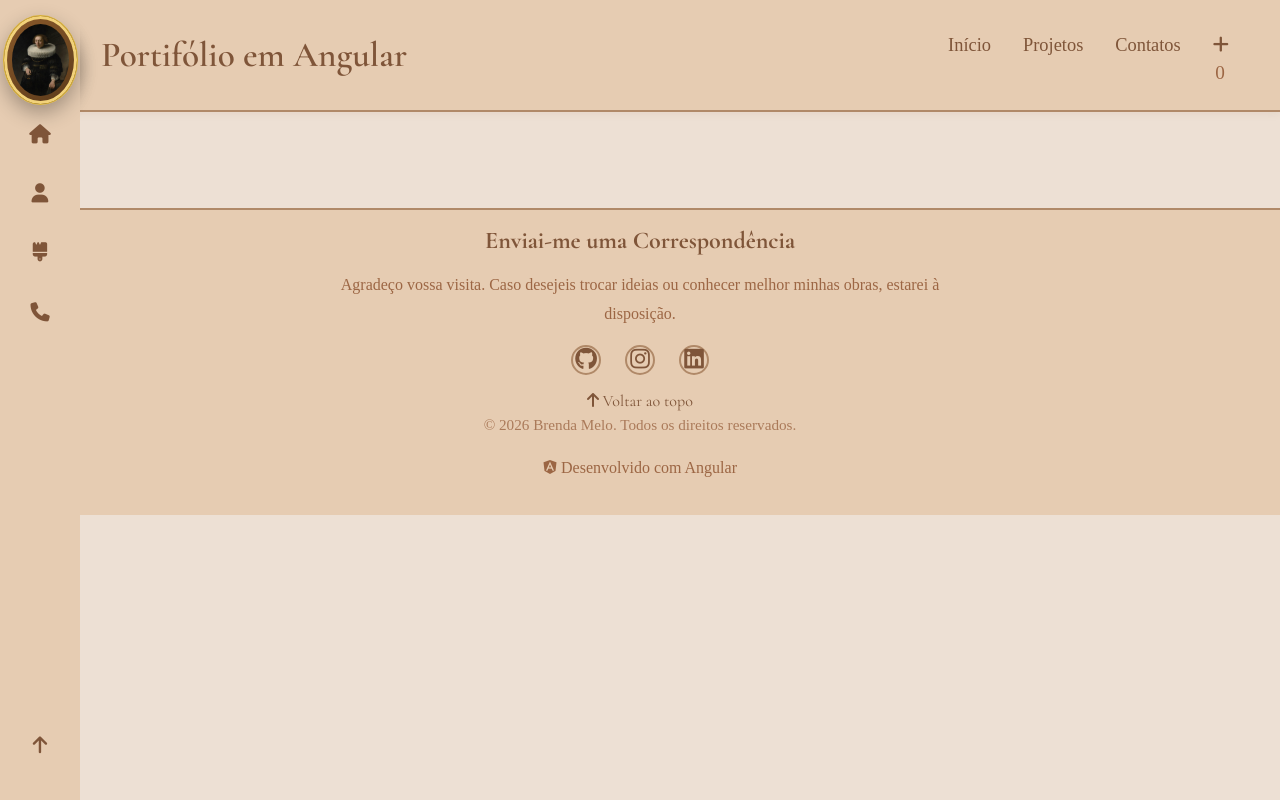
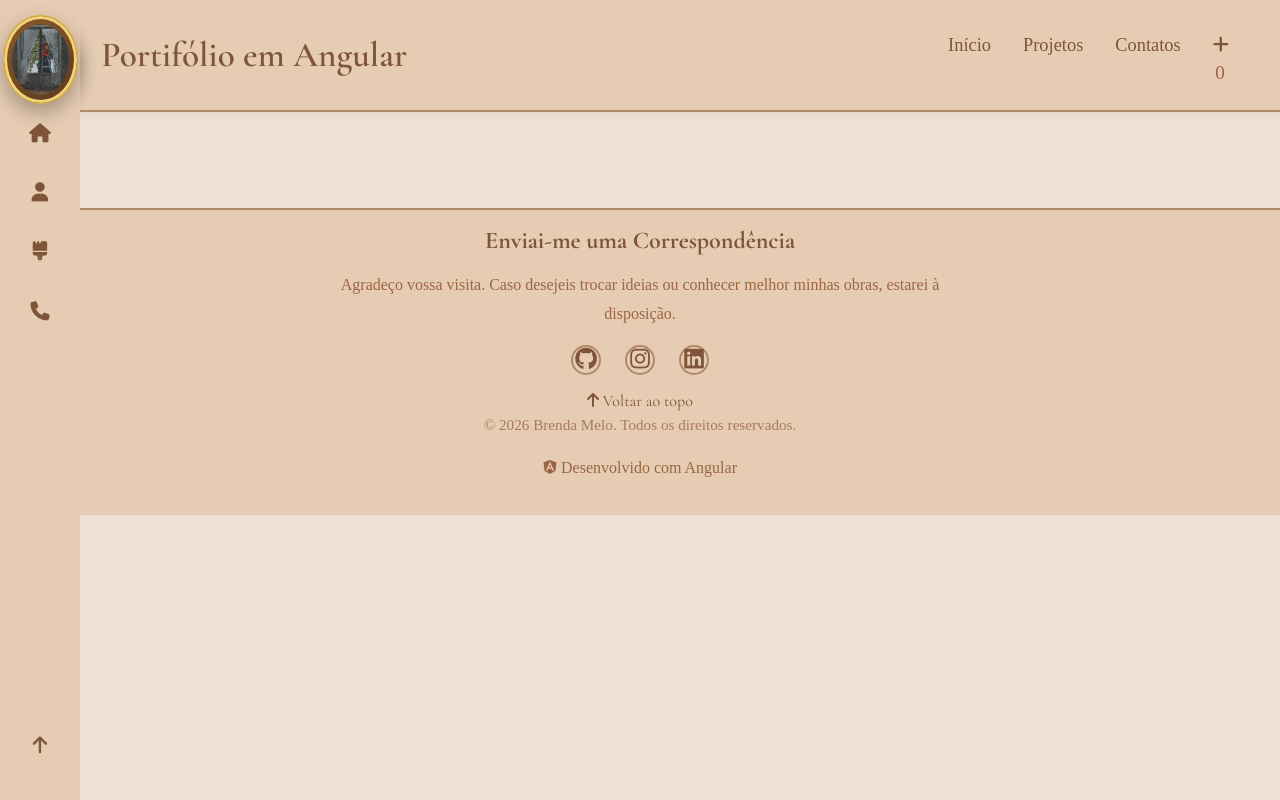
Before and after one commit to Berenda-m/portifolio-em-angular, an Angular app: page /side-bar in a window 1280 px wide. Built offline with nearby package versions, Linux system fonts and the light colour scheme.

Commit message:
Atualizar o side-bar.html

```diff
--- a/src/app/componentes/side-bar/side-bar.html
+++ b/src/app/componentes/side-bar/side-bar.html
@@ -1,6 +1,6 @@
 <nav class="side-bar">
     <div class="mini-foto">
-    <img src="images/jose.webp" alt="mini foto-jose" width="200">
+    <img src="images/monet.webp" alt="Mini foto Monet" width="90">
     </div>
     <ul>
 
```
